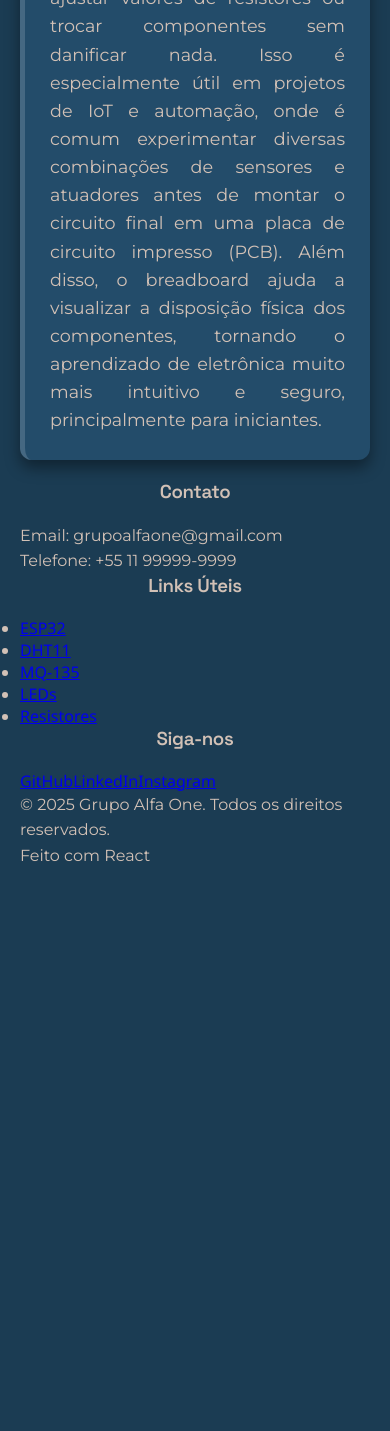
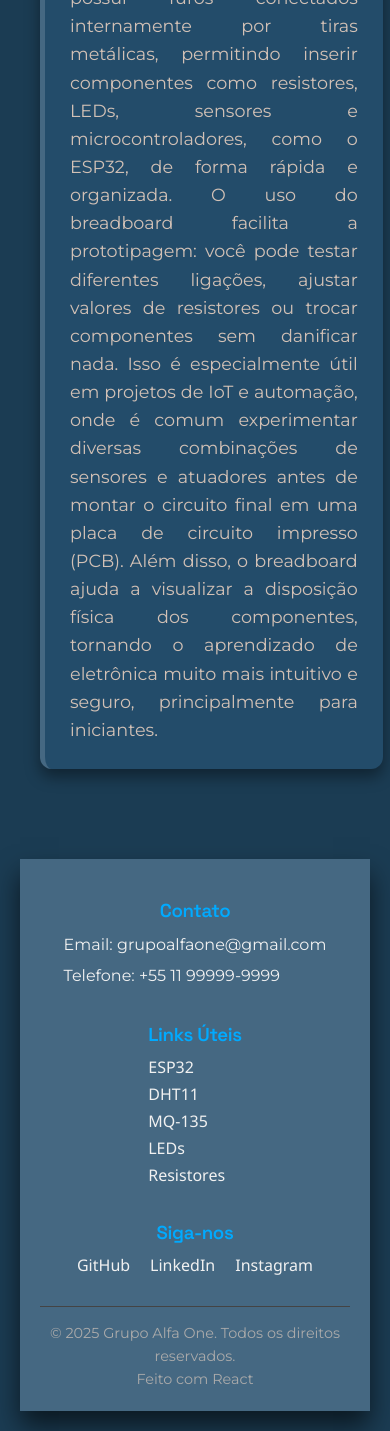
Before and after one commit to 3006m/climasite, a React (Vite) app in the folder projetoM/: page /hardware in a window 390 px wide. Shown: the part 7408-8839 px from the top of the page. Before the commit the page ends 8297 px from the top, so only its background shows below. Built offline with nearby package versions, Linux system fonts and the light colour scheme.

Commit message:
Csscerto

```diff
--- /dev/null
+++ b/projetoM/src/components/footer.jsx
@@ -0,0 +1,44 @@
+import React from 'react';
+import '../styles/footer.css';
+
+export default function Footer() {
+  return (
+
+      <footer className="footer">
+      <div className="footer-container">
+        {/* Seção de contato */}
+        <div className="footer-section">
+          <h3>Contato</h3>
+          <p>Email: grupoalfaone@gmail.com</p>
+          <p>Telefone: +55 11 99999-9999</p>
+        </div>
+
+        {/* Seção de links úteis */}
+        <div className="footer-section">
+          <h3>Links Úteis</h3>
+          <ul>
+            <li><a href="#esp32">ESP32</a></li>
+            <li><a href="#dht11">DHT11</a></li>
+            <li><a href="#mq135">MQ-135</a></li>
+            <li><a href="#leds">LEDs</a></li>
+            <li><a href="#resistores">Resistores</a></li>
+          </ul>
+        </div>
+
+        {/* Seção de redes sociais */}
+        <div className="footer-section">
+          <h3>Siga-nos</h3>
+          <div className="social-links">
+            <a href="https://github.com" target="_blank" rel="noopener noreferrer">GitHub</a>
+            <a href="https://linkedin.com" target="_blank" rel="noopener noreferrer">LinkedIn</a>
+            <a href="https://instagram.com" target="_blank" rel="noopener noreferrer">Instagram</a>
+          </div>
+        </div>
+      </div>
+
+      <div className="footer-bottom">
+        <p>© 2025 Grupo Alfa One. Todos os direitos reservados.</p>
+        <p>Feito com React</p>
+      </div>
+    </footer>
+    )};
--- a/projetoM/src/pages/hardware.jsx
+++ b/projetoM/src/pages/hardware.jsx
@@ -1,5 +1,6 @@
 import React from "react";
 import Navbar from "../components/Navbar";
+import Footer from "../components/Footer";
 import "../styles/css.css";
 
 export default function Hardware() {
@@ -102,43 +103,7 @@ Além disso, o breadboard ajuda a visualizar a disposição física dos componen
         ))}
 
       </section>
-      <footer className="footer">
-      <div className="footer-container">
-        {/* Seção de contato */}
-        <div className="footer-section">
-          <h3>Contato</h3>
-          <p>Email: grupoalfaone@gmail.com</p>
-          <p>Telefone: +55 11 99999-9999</p>
-        </div>
-
-        {/* Seção de links úteis */}
-        <div className="footer-section">
-          <h3>Links Úteis</h3>
-          <ul>
-            <li><a href="#esp32">ESP32</a></li>
-            <li><a href="#dht11">DHT11</a></li>
-            <li><a href="#mq135">MQ-135</a></li>
-            <li><a href="#leds">LEDs</a></li>
-            <li><a href="#resistores">Resistores</a></li>
-          </ul>
-        </div>
-
-        {/* Seção de redes sociais */}
-        <div className="footer-section">
-          <h3>Siga-nos</h3>
-          <div className="social-links">
-            <a href="https://github.com" target="_blank" rel="noopener noreferrer">GitHub</a>
-            <a href="https://linkedin.com" target="_blank" rel="noopener noreferrer">LinkedIn</a>
-            <a href="https://instagram.com" target="_blank" rel="noopener noreferrer">Instagram</a>
-          </div>
-        </div>
-      </div>
-
-      <div className="footer-bottom">
-        <p>© 2025 Grupo Alfa One. Todos os direitos reservados.</p>
-        <p>Feito com React</p>
-      </div>
-    </footer>
+      <Footer />
     </main>
   );
 }
--- a/projetoM/src/styles/css.css
+++ b/projetoM/src/styles/css.css
@@ -173,59 +173,115 @@ h1 {
 /* =========================
    4. Cards e Hardware Items
    ========================= */
-.card,
-.hardware-item {
-  background-color: #234c6a;
-  border-radius: 12px;
-  padding: 20px;
-  margin-bottom: 20px;
-  box-shadow: 0 8px 15px rgba(0, 0, 0, 0.4);
-  transition: transform 0.3s ease, box-shadow 0.3s ease;
+section {
+  max-width: 1200px;
+  margin: 0 auto;
+  padding: 40px 20px;
 }
 
-.card:hover,
+/* 2. Título Principal (h1) */
+section > h1 {
+  text-align: center;
+  font-size: 3em;
+  margin-bottom: 40px;
+  position: relative;
+  text-transform: uppercase;
+  letter-spacing: 2px;
+}
+
+
+/* 3. Estilo Base para o Card (.hardware-item) */
+.hardware-item {
+  display: flex;
+  gap: 40px;
+  align-items: center;
+  margin-bottom: 50px;
+  padding: 30px;
+  border-radius: 12px;
+  background-color: #234C6A; /* Fundo do Card */
+  box-shadow: 0 8px 15px rgba(0, 0, 0, 0.4);
+  transition: transform 0.4s cubic-bezier(0.25, 0.8, 0.25, 1);
+  border-left: 5px solid #ffffff;
+}
+
+/* Efeito Hover */
 .hardware-item:hover {
   transform: translateY(-8px);
   box-shadow: 0 15px 25px rgba(0, 0, 0, 0.6);
 }
 
-.hardware-item {
-  display: flex;
-  gap: 40px;
-  align-items: center;
-  border-left: 5px solid #fff;
-}
-
+/* 4. Modificadores de Layout */
 .hardware-item.reversed {
   flex-direction: row-reverse;
   border-left: none;
-  border-right: 5px solid #fff;
+  border-right: 5px solid #ffffff;
 }
 
+/* 5. Seletores de Elemento Dentro do Item */
+
+/* Imagem (img) */
 .hardware-item > img {
   width: 100%;
   max-width: 280px;
   height: 200px;
   object-fit: contain;
   border-radius: 10px;
+  border: 2px solid #4b8fc3;
   padding: 5px;
   background-color: #fff;
-  border: 2px solid #4b8fc3;
+  flex-shrink: 0;
 }
 
+/* Container de Texto (div) */
+.hardware-item > div {
+  flex: 1;
+}
+
+/* Título do Item (h2) */
 .hardware-item > div > h2 {
   font-size: 2em;
-  color: #d2c1b6;
+  color: #D2C1B6;
   margin-top: 0;
   margin-bottom: 15px;
   border-bottom: 1px dashed #456882;
   padding-bottom: 5px;
 }
 
+/* Parágrafo (p) */
 .hardware-item > div > p {
   font-size: 1.1em;
   text-align: justify;
-  color: #d2c1b6;
+  color: #D2C1B6;
+}
+
+
+/* 6. Responsividade (Telas Pequenas) */
+@media (max-width: 900px) {
+  .hardware-item,
+  .hardware-item.reversed {
+    flex-direction: column;
+    text-align: center;
+    border-left: 5px solid #456882;
+    border-right: none;
+    gap: 20px;
+    padding: 25px;
+  }
+
+  .hardware-item > img {
+    max-width: 80%;
+    height: auto;
+    margin: 0 auto;
+  }
+
+  .hardware-item > div > h2 {
+    width: fit-content;
+    margin-left: auto;
+    margin-right: auto;
+  }
+
+  section > h1 {
+    font-size: 2.2em;
+  }
 }
 
 /* =========================
@@ -342,6 +398,9 @@ h1 {
   filter: grayscale(0%) brightness(1);
 }
 
+
+
+
 /* =========================
    6. Responsividade
    ========================= */
--- /dev/null
+++ b/projetoM/src/styles/footer.css
@@ -0,0 +1,54 @@
+
+.footer {
+  background-color: #456882;
+  color: #f1f1f1;
+  padding: 40px 20px 20px 20px;
+  box-shadow: 0 15px 25px rgba(0, 0, 0, 0.6);
+}
+
+.footer-container {
+  display: flex;
+  flex-wrap: wrap;
+  justify-content: space-around;
+  max-width: 1100px;
+  margin: 0 auto;
+  gap: 30px;
+}
+
+.footer-section h3 {
+  margin-bottom: 10px;
+  color: #00aaff;
+}
+
+.footer-section p,
+.footer-section li {
+  margin: 5px 0;
+  list-style: none;
+}
+
+.footer-section ul {
+  padding: 0;
+}
+
+.footer-section a {
+  color: #f1f1f1;
+  text-decoration: none;
+  transition: color 0.3s;
+}
+
+.footer-section a:hover {
+  color: #00aaff;
+}
+
+.social-links a {
+  margin: 0 10px;
+}
+
+.footer-bottom {
+  text-align: center;
+  margin-top: 30px;
+  border-top: 1px solid #444;
+  padding-top: 15px;
+  font-size: 0.9rem;
+  color: #aaa;
+}
--- a/projetoM/src/styles/hardware.css
+++ b/projetoM/src/styles/hardware.css
@@ -79,60 +79,6 @@ section > h1 {
   color: #D2C1B6;
 }
 
-.footer {
-  background-color: #456882;
-  color: #f1f1f1;
-  padding: 40px 20px 20px 20px;
-  box-shadow: 0 15px 25px rgba(0, 0, 0, 0.6);
-}
-
-.footer-container {
-  display: flex;
-  flex-wrap: wrap;
-  justify-content: space-around;
-  max-width: 1100px;
-  margin: 0 auto;
-  gap: 30px;
-}
-
-.footer-section h3 {
-  margin-bottom: 10px;
-  color: #00aaff;
-}
-
-.footer-section p,
-.footer-section li {
-  margin: 5px 0;
-  list-style: none;
-}
-
-.footer-section ul {
-  padding: 0;
-}
-
-.footer-section a {
-  color: #f1f1f1;
-  text-decoration: none;
-  transition: color 0.3s;
-}
-
-.footer-section a:hover {
-  color: #00aaff;
-}
-
-.social-links a {
-  margin: 0 10px;
-}
-
-.footer-bottom {
-  text-align: center;
-  margin-top: 30px;
-  border-top: 1px solid #444;
-  padding-top: 15px;
-  font-size: 0.9rem;
-  color: #aaa;
-}
-
 
 /* 6. Responsividade (Telas Pequenas) */
 @media (max-width: 900px) {
```
